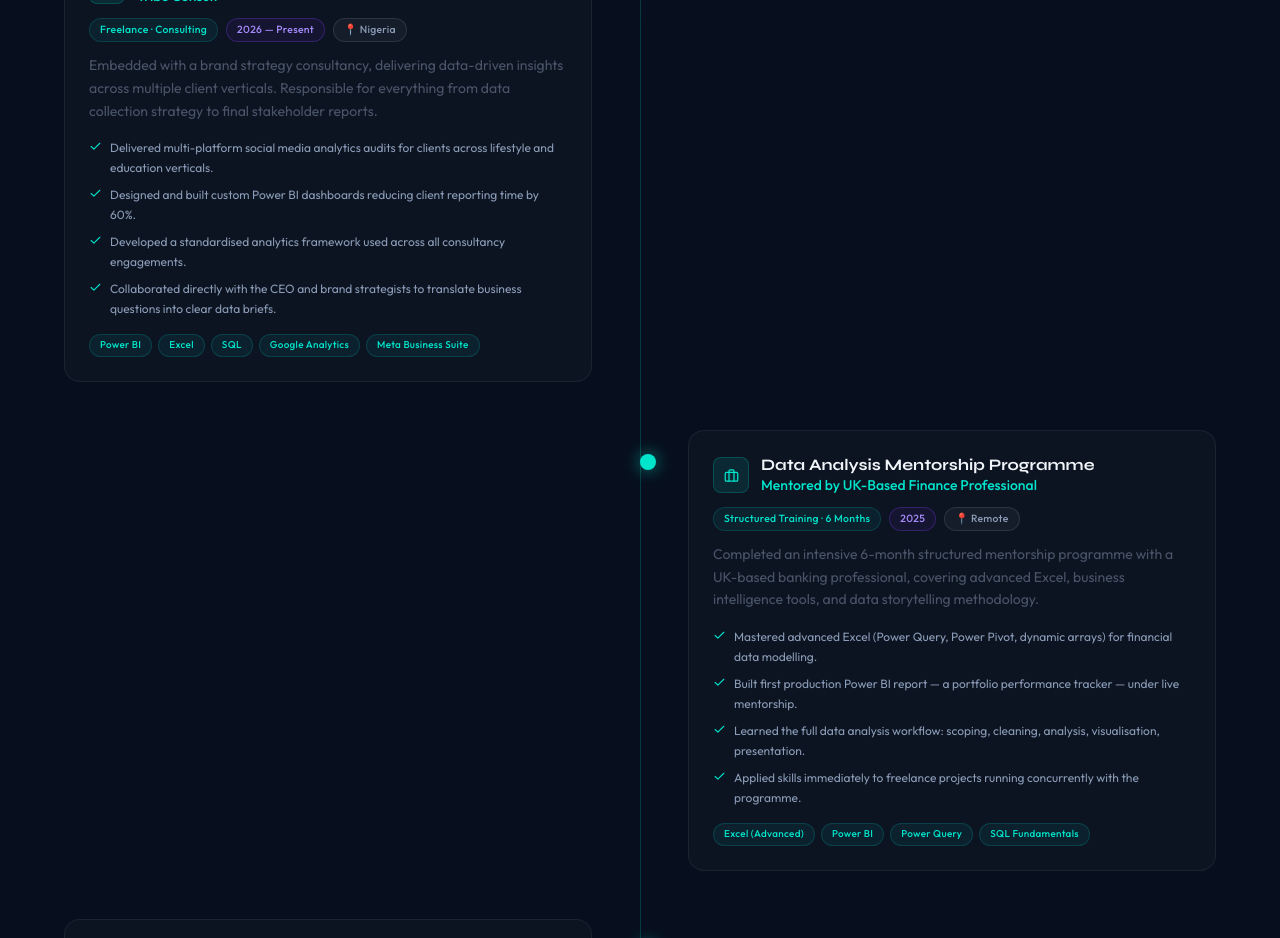
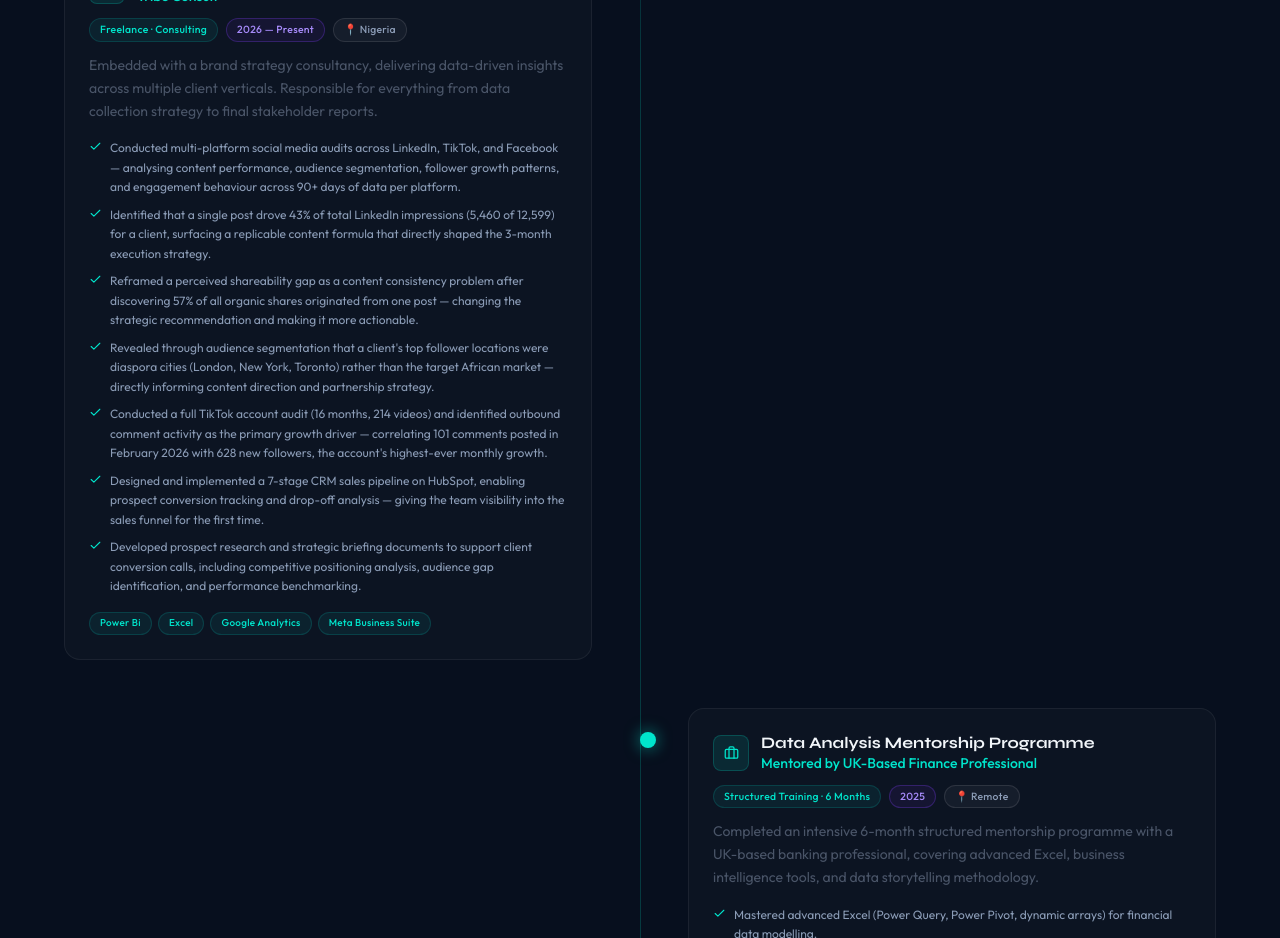
Before and after one commit to Akorede-Q/Akorede-Q.github.io, a React (Vite) app: page / in a window 1280 px wide. Shown: the part 4020-4958 px from the top of the page. Built offline with nearby package versions, Linux system fonts and the light colour scheme.

Commit message:
Revise achievements and tools in experience.js
Updated achievements and tools in experience.js to reflect new insights and contributions.

```diff
--- a/src/data/experience.js
+++ b/src/data/experience.js
@@ -11,12 +11,15 @@ export const experiences = [
     description:
       'Embedded with a brand strategy consultancy, delivering data-driven insights across multiple client verticals. Responsible for everything from data collection strategy to final stakeholder reports.',
     achievements: [
-      'Delivered multi-platform social media analytics audits for clients across lifestyle and education verticals.',
-      'Designed and built custom Power BI dashboards reducing client reporting time by 60%.',
-      'Developed a standardised analytics framework used across all consultancy engagements.',
-      'Collaborated directly with the CEO and brand strategists to translate business questions into clear data briefs.',
-    ],
-    tools: ['Power BI', 'Excel', 'SQL', 'Google Analytics', 'Meta Business Suite'],
+  'Conducted multi-platform social media audits across LinkedIn, TikTok, and Facebook — analysing content performance, audience segmentation, follower growth patterns, and engagement behaviour across 90+ days of data per platform.',
+  'Identified that a single post drove 43% of total LinkedIn impressions (5,460 of 12,599) for a client, surfacing a replicable content formula that directly shaped the 3-month execution strategy.',
+  'Reframed a perceived shareability gap as a content consistency problem after discovering 57% of all organic shares originated from one post — changing the strategic recommendation and making it more actionable.',
+  'Revealed through audience segmentation that a client\'s top follower locations were diaspora cities (London, New York, Toronto) rather than the target African market — directly informing content direction and partnership strategy.',
+  'Conducted a full TikTok account audit (16 months, 214 videos) and identified outbound comment activity as the primary growth driver — correlating 101 comments posted in February 2026 with 628 new followers, the account\'s highest-ever monthly growth.',
+  'Designed and implemented a 7-stage CRM sales pipeline on HubSpot, enabling prospect conversion tracking and drop-off analysis — giving the team visibility into the sales funnel for the first time.',
+  'Developed prospect research and strategic briefing documents to support client conversion calls, including competitive positioning analysis, audience gap identification, and performance benchmarking.',
+],
+    tools: ['Power Bi', 'Excel', 'Google Analytics', 'Meta Business Suite'],
   },
   {
     id: 'exp-02',
```
